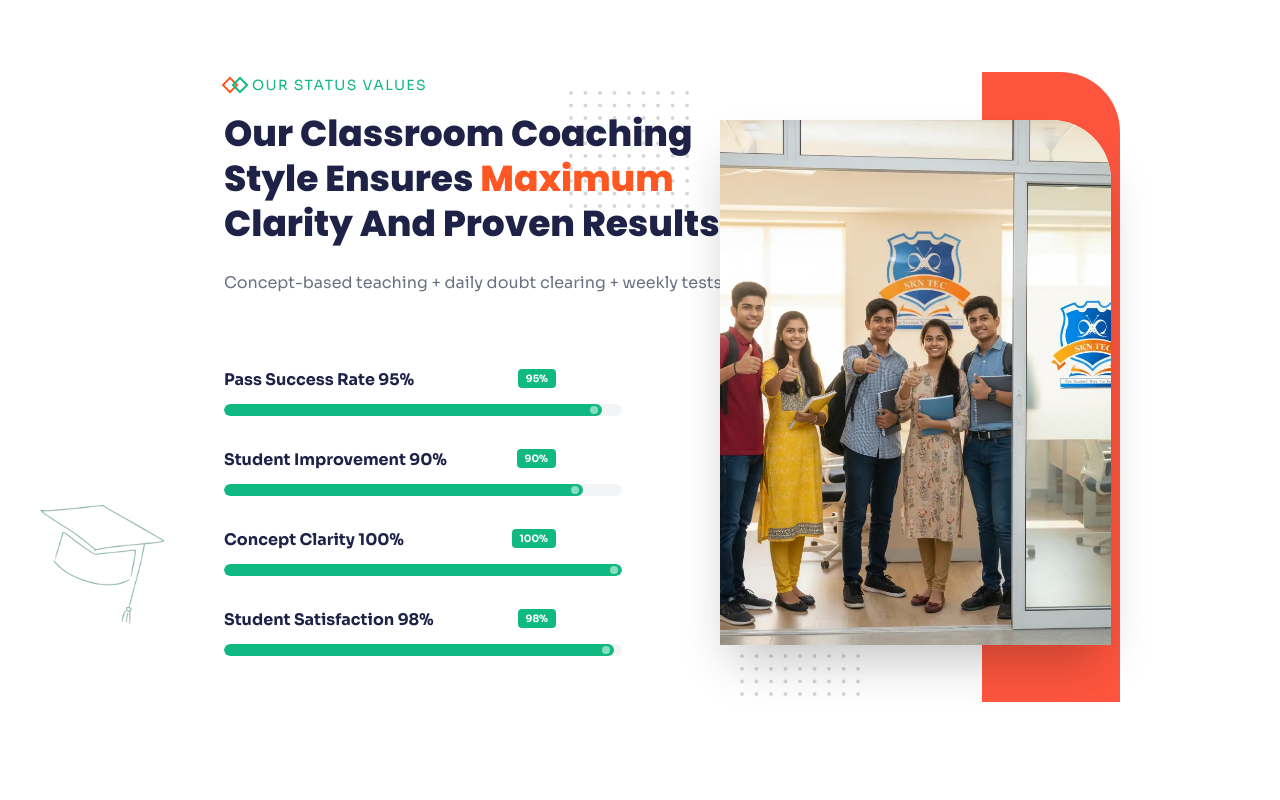
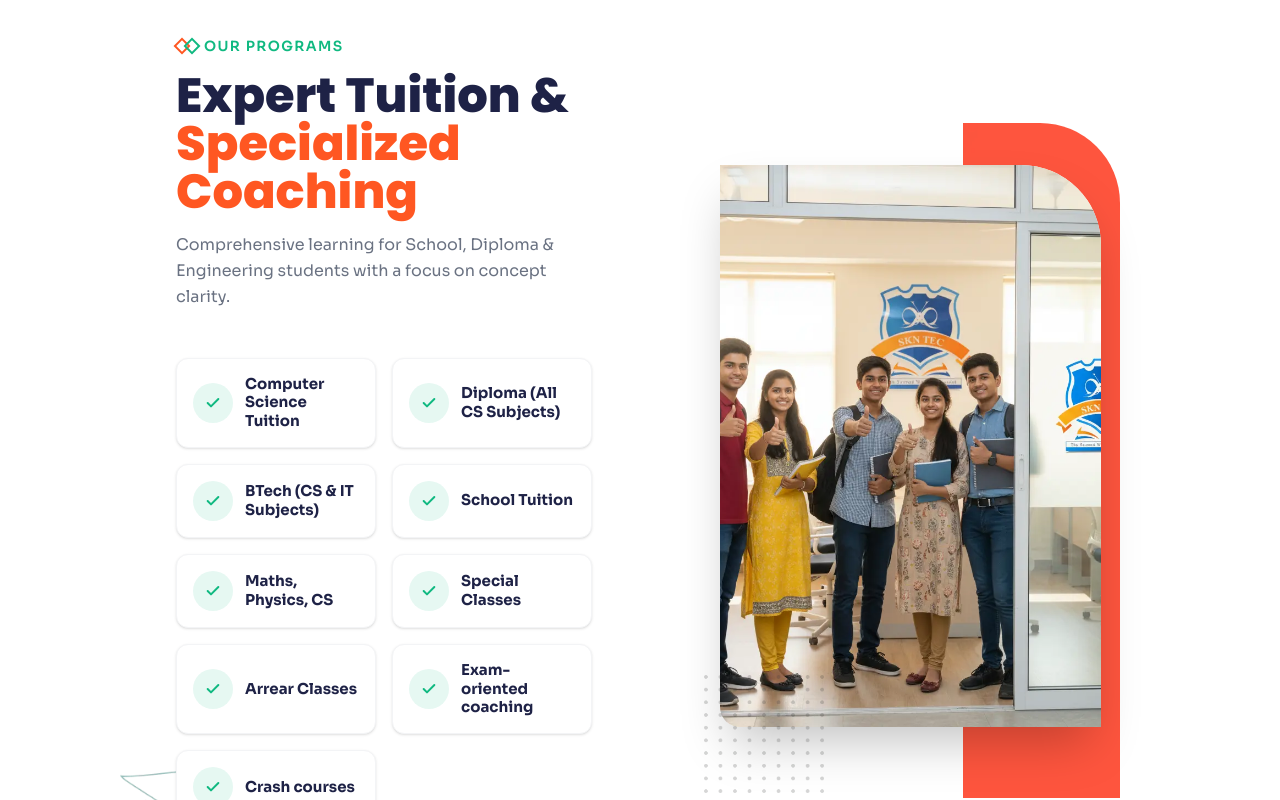
Before and after one commit to rizzwaaaan/skn-tuition, a Next.js app: page / in a window 1280 px wide. Shown: the part 2840-3640 px from the top of the page. Built offline with nearby package versions, Linux system fonts and the light colour scheme.

Commit message:
blog changed to subjects

```diff
--- a/src/components/Blog.jsx
+++ b/src/components/Blog.jsx
@@ -1,11 +1,16 @@
 import Image from "next/image";
 
 const Stats = () => {
-  const stats = [
-    { label: "Pass Success Rate", percentage: 95 },
-    { label: "Student Improvement", percentage: 90 },
-    { label: "Concept Clarity", percentage: 100 },
-    { label: "Student Satisfaction", percentage: 98 },
+  const services = [
+    "Computer Science Tuition",
+    "Diploma (All CS Subjects)",
+    "BTech (CS & IT Subjects)",
+    "School Tuition",
+    "Maths, Physics, CS",
+    "Special Classes",
+    "Arrear Classes",
+    "Exam-oriented coaching",
+    "Crash courses",
   ];
 
   return (
@@ -14,33 +19,28 @@ const Stats = () => {
       <div
         className="w-[95%] max-w-[1600px] mx-auto
                    px-6 md:px-16 lg:px-32
-                   grid grid-cols-1 lg:grid-cols-2 gap-12 lg:gap-10 items-center"
+                   grid grid-cols-1 lg:grid-cols-2 gap-12 lg:gap-16 items-center"
       >
         {/* === LEFT COLUMN: CONTENT === */}
-        <div className="space-y-8 lg:space-y-10 px-0 md:px-8 lg:px-12 xl:px-16 relative">
+        <div className="space-y-8 lg:space-y-10 px-0 md:px-4 relative">
 
           {/* Header */}
-          <div className="relative space-y-2">
-            <div className="flex items-center gap-4 text-[#10b981] text-xs md:text-sm tracking-widest mb-4 uppercase">
+          <div className="relative space-y-4">
+            <div className="flex items-center gap-4 text-[#10b981] text-xs md:text-sm tracking-widest uppercase font-semibold">
               <div className="relative w-3 h-3">
                 <div className="absolute inset-0 border-[2px] border-[#ff5722] rotate-45"></div>
-                <div className="absolute inset-0 translate-x-[10px] -translate-y-[0px] border-[2px] border-[#10b981] rotate-45"></div>
+                <div className="absolute inset-0 translate-x-[10px] border-[2px] border-[#10b981] rotate-45"></div>
               </div>
-              <span>Our Status Values</span>
+              <span>Our Programs</span>
             </div>
 
-            <h2 className="text-2xl md:text-3xl lg:text-4xl font-extrabold text-[#1e2246] leading-tight relative z-10 font-poppins">
-              <span className="lg:whitespace-nowrap block">Our Classroom Coaching</span>{" "}
-              <span className="lg:whitespace-nowrap block">
-                Style Ensures <span className="text-[#ff5722]">Maximum</span>
-              </span>{" "}
-              <span className="lg:whitespace-nowrap block">
-                Clarity And Proven Results.
-              </span>
-            </h2>
+            <h2 className="text-3xl md:text-4xl lg:text-5xl font-extrabold text-[#1e2246] relative z-10 font-poppins max-w-3xl">
+  <span className="block">Expert Tuition & <span className="text-[#ff5722]">Specialized Coaching</span></span>
+</h2>
 
-            {/* --- DOTS DECOR 1 (Under Heading) --- */}
-            <div className="absolute bottom-20 left-0 translate-x-[200px] lg:translate-x-[345px] hidden md:block z-0">
+
+            {/* --- DOTS DECOR 1 --- */}
+            <div className="absolute bottom-10 left-40 hidden md:block -z-10 opacity-60">
               <Image
                 src="/dots-grid.webp"
                 alt="Dots Decoration"
@@ -50,68 +50,76 @@ const Stats = () => {
               />
             </div>
 
-            <p className="text-gray-500 text-sm md:text-base leading-relaxed pt-4 relative z-10 lg:whitespace-nowrap">
-              Concept-based teaching + daily doubt clearing + weekly tests.
+            <p className="text-gray-500 text-sm md:text-base leading-relaxed max-w-lg">
+              Comprehensive learning for School, Diploma & Engineering students with a focus on concept clarity.
             </p>
           </div>
 
-          {/* Progress Bars */}
-          <div className="space-y-6 md:space-y-8 pt-4 md:pt-8">
-            {stats.map((stat, index) => (
-              <div key={index} className="space-y-3">
-                <div className="flex justify-between items-end">
-                  <span className="font-bold text-[#1e2246] text-sm md:text-base">
-                    {stat.label} {stat.percentage}%
-                  </span>
-                  <span className="bg-[#10b981] text-white text-[10px] font-bold px-2 py-0.5 rounded-sm relative -top-1">
-                    {stat.percentage}%
-                  </span>
+          {/* === NEW ATTRACTIVE COURSE LIST === */}
+          <div className="grid grid-cols-1 sm:grid-cols-2 gap-4 pt-2 relative z-10">
+            {services.map((item, index) => (
+              <div
+                key={index}
+                className="group flex items-center gap-3 p-3 md:p-4
+                           bg-white border border-gray-100 rounded-xl shadow-sm
+                           hover:shadow-md hover:border-[#10b981]/30 hover:-translate-y-1
+                           transition-all duration-300 cursor-default"
+              >
+                {/* Icon Box */}
+                <div className="flex-shrink-0 w-10 h-10 rounded-full bg-[#10b981]/10
+                                flex items-center justify-center
+                                group-hover:bg-[#10b981] transition-colors duration-300">
+                  <svg
+                    xmlns="http://www.w3.org/2000/svg"
+                    viewBox="0 0 24 24"
+                    fill="none"
+                    stroke="currentColor"
+                    strokeWidth="3"
+                    strokeLinecap="round"
+                    strokeLinejoin="round"
+                    className="w-4 h-4 text-[#10b981] group-hover:text-white transition-colors duration-300"
+                  >
+                    <polyline points="20 6 9 17 4 12"></polyline>
+                  </svg>
                 </div>
 
-                {/* BAR CONTAINER:
-                    - Mobile: w-full (fits screen)
-                    - Desktop: lg:w-[120%] (extends out as per design)
-                */}
-                <div className="w-full lg:w-[120%] h-3 bg-gray-100 rounded-full overflow-hidden">
-                  <div
-                    className="h-full bg-[#10b981] rounded-full relative"
-                    style={{ width: `${stat.percentage}%` }}
-                  >
-                    <div className="absolute right-0 top-1/2 -translate-y-1/2 w-2 h-2 bg-white rounded-full mr-1 opacity-50"></div>
-                  </div>
-                </div>
+                {/* Text */}
+                <span className="font-bold text-[#1e2246] text-sm md:text-[15px] leading-tight">
+                  {item}
+                </span>
               </div>
             ))}
           </div>
 
-          {/* HAT DECOR (BOTTOM LEFT) - Hidden on mobile to save space */}
-          <div className="absolute bottom-[72px] -left-30 hidden lg:block">
+          {/* HAT DECOR (Bottom Left) */}
+          <div className="absolute -bottom-10 -left-10 hidden xl:block pointer-events-none opacity-90">
             <Image
               src="/hat.webp"
               alt="Graduation Hat"
-              width={125}
-              height={125}
+              width={140}
+              height={140}
               className="object-contain"
             />
           </div>
         </div>
 
         {/* === RIGHT COLUMN: IMAGES === */}
-        {/* Height: Reduced to 350px on mobile for better fit */}
-        <div className="relative h-[350px] md:h-[550px] lg:h-[700px] w-full mt-8 lg:mt-0 order-1 lg:order-2">
+        <div className="relative h-[400px] md:h-[600px] lg:h-[750px] w-full mt-8 lg:mt-0 order-1 lg:order-2">
 
           {/* 1. ORANGE DECOR */}
-          <div className="absolute right-0 top-0 md:top-9 w-[40%] md:w-[30%] h-[90%] z-0 rounded-tr-[60px] overflow-hidden">
+          <div className="absolute right-0 top-0 md:top-12 w-[45%] md:w-[35%] h-[90%] z-0 rounded-tr-[60px] md:rounded-tr-[80px] overflow-hidden">
             <Image
               src="/stats-decor.webp"
-              alt="Orange Decoration"
+              alt="Background Decoration"
               fill
               className="object-fill"
             />
           </div>
 
           {/* 2. Main Image */}
-          <div className="absolute left-0 md:left-15 top-[5%] md:top-[12%] w-[90%] md:w-[85%] h-[85%] md:h-[75%] bg-white shadow-2xl z-10 rounded-tr-[60px] overflow-hidden">
+          <div className="absolute left-0 md:left-12 top-[5%] md:top-[12%] w-[90%] md:w-[85%] h-[85%] md:h-[75%]
+                          bg-white shadow-2xl z-10 rounded-tr-[60px] md:rounded-tr-[80px] rounded-bl-[20px] overflow-hidden
+                          hover:scale-[1.01] transition-transform duration-500">
             <Image
               src="/classroom-group.webp"
               alt="Classroom Coaching"
@@ -120,8 +128,8 @@ const Stats = () => {
             />
           </div>
 
-          {/* --- DOTS DECOR 2 (Bottom Left) --- */}
-          <div className="absolute bottom-5 left-5 md:bottom-10 md:left-20 z-0 hidden md:block">
+          {/* --- DOTS DECOR 2 --- */}
+          <div className="absolute bottom-8 left-8 z-20 hidden md:block">
              <Image
                src="/dots-grid.webp"
                alt="Dots Decoration"
```
